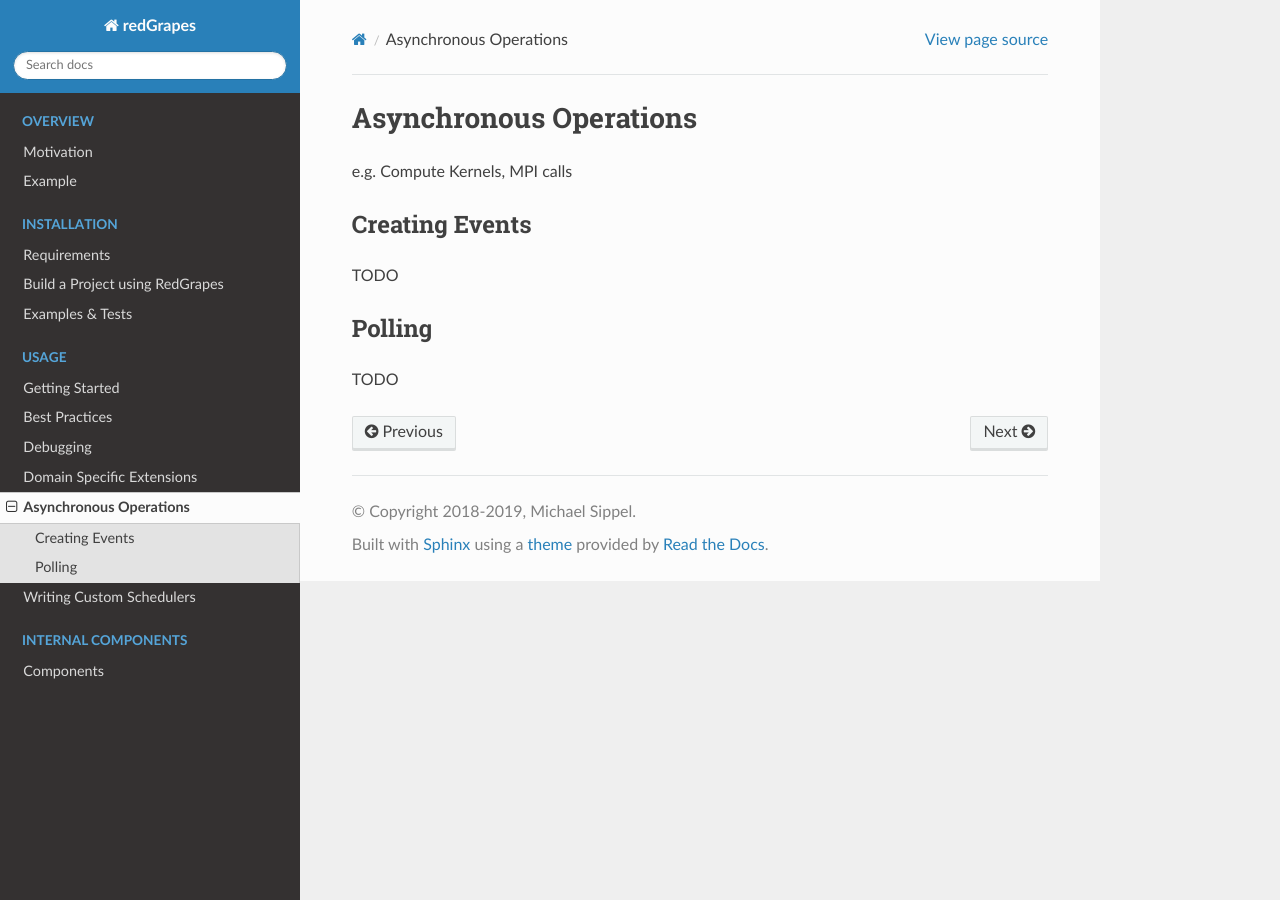
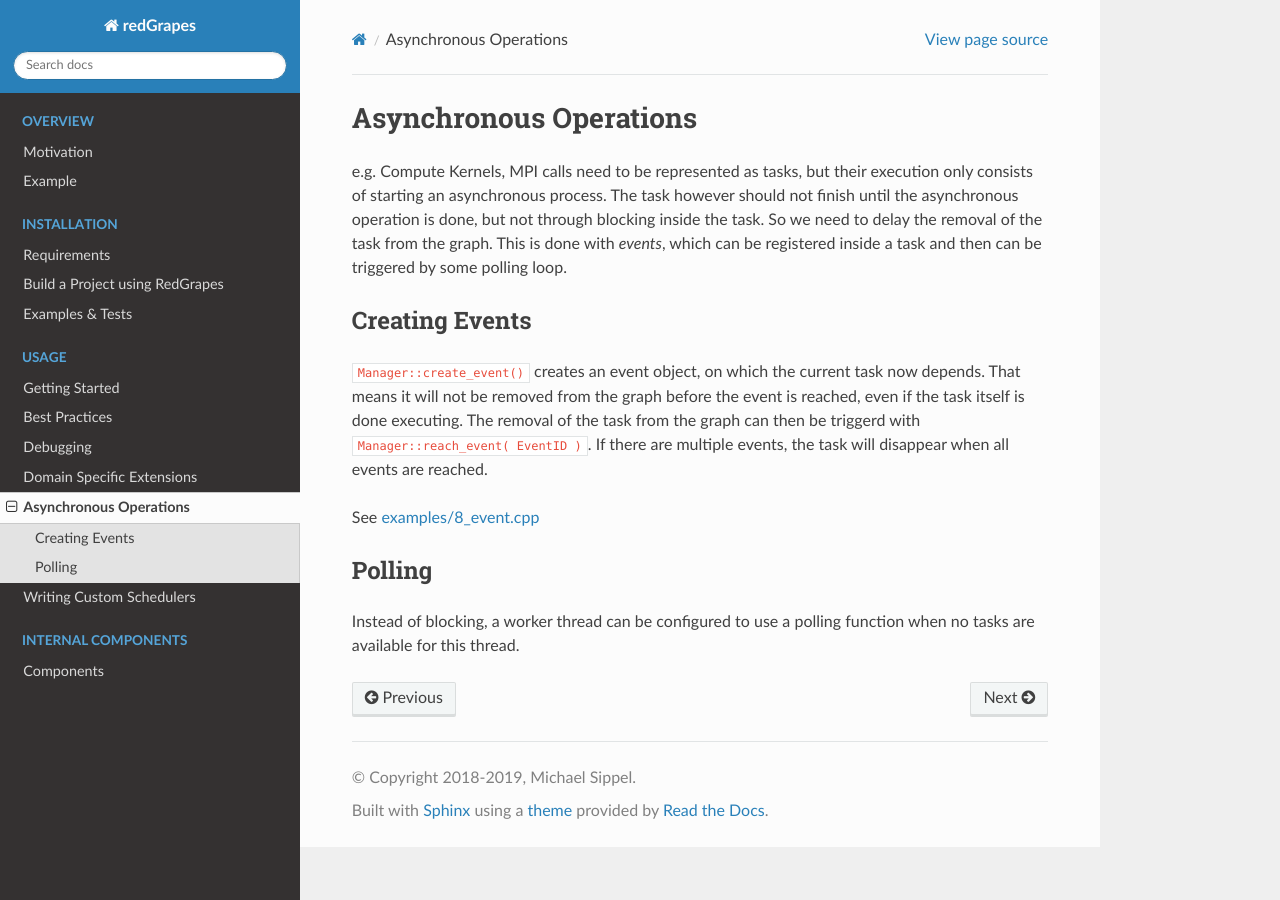
Before and after one commit to ComputationalRadiationPhysics/redGrapes, a Sphinx documentation site: the page built from docs/source/async.rst, in a window 1280 px wide. Built offline with Sphinx 7.4.7 and the Read the Docs theme 2.0.0, drawn with Linux system fonts in a browser that asks for light colours.

Commit message:
docs: async operations

```diff
--- a/docs/source/async.rst
+++ b/docs/source/async.rst
@@ -3,12 +3,20 @@
     Asynchronous Operations
 ###############################
 
-e.g. Compute Kernels, MPI calls
+e.g. Compute Kernels, MPI calls need to be represented as tasks, but their execution only consists of starting an asynchronous process. The task however should not finish until the
+asynchronous operation is done, but not through blocking inside the task. So we need to delay the removal of the task from the graph. This is done with *events*, which can be registered
+inside a task and then can be triggered by some polling loop.
 
 Creating Events
 ===============
-TODO
+
+``Manager::create_event()`` creates an event object, on which the current task now depends. That means it will not be removed from the graph before the event is reached, even
+if the task itself is done executing.
+The removal of the task from the graph can then be triggerd with ``Manager::reach_event( EventID )``. If there are multiple events, the task will disappear when all events are reached.
+
+See `examples/8_event.cpp <https://github.com/ComputationalRadiationPhysics/redGrapes/blob/dev/examples/8_event.cpp>`_
 
 Polling
 =======
-TODO
+
+Instead of blocking, a worker thread can be configured to use a polling function when no tasks are available for this thread.
```
